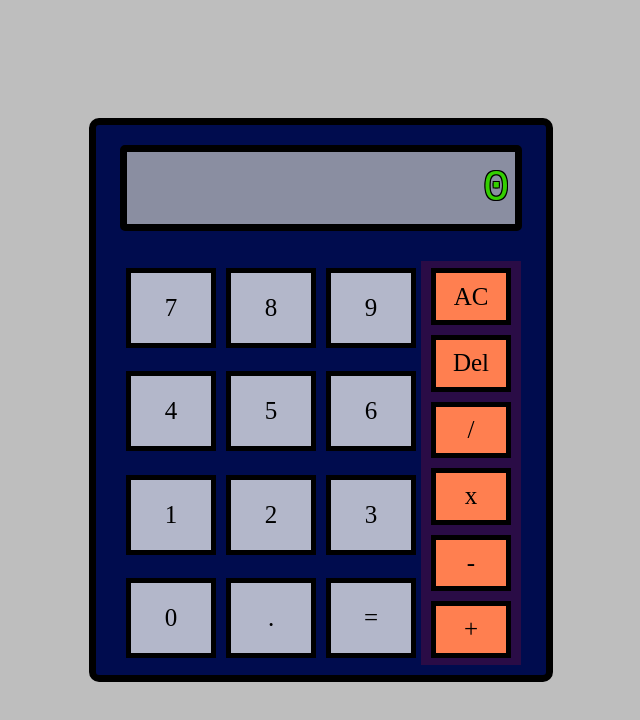
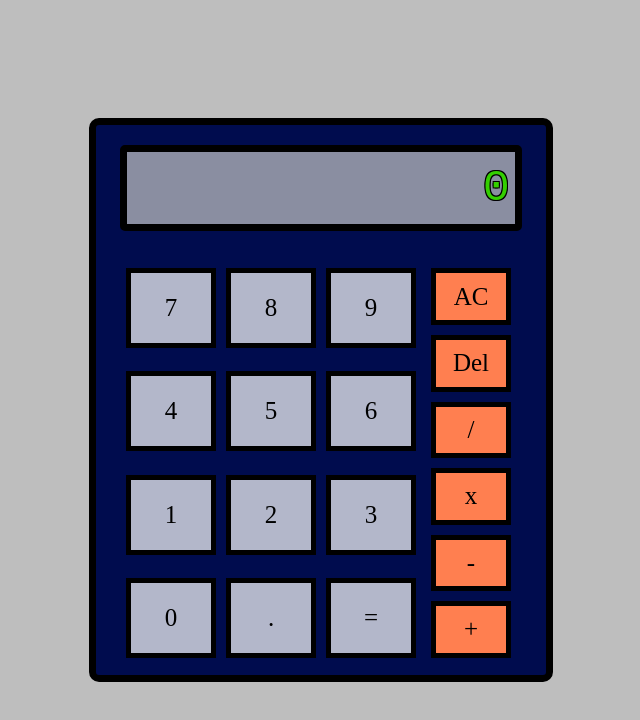
Before and after one commit to nadas-t/TOP_Calculator, a plain HTML site: page index.html in a window 1280 px wide. Shown: the whole page, without its empty margins (319-959 px from the left). Drawn offline with Linux system fonts and the light colour scheme.

Commit message:
update read.me

```diff
--- a/style.css
+++ b/style.css
@@ -112,7 +112,7 @@ body{
     align-items: center;
     justify-content: center;
     gap: 10px;
-    background-color: rgb(42, 12, 70);
+    background-color: rgb(0, 12, 78);
 
 }
 
```
Also changed, not shown: image.png (added), 1 other file.
